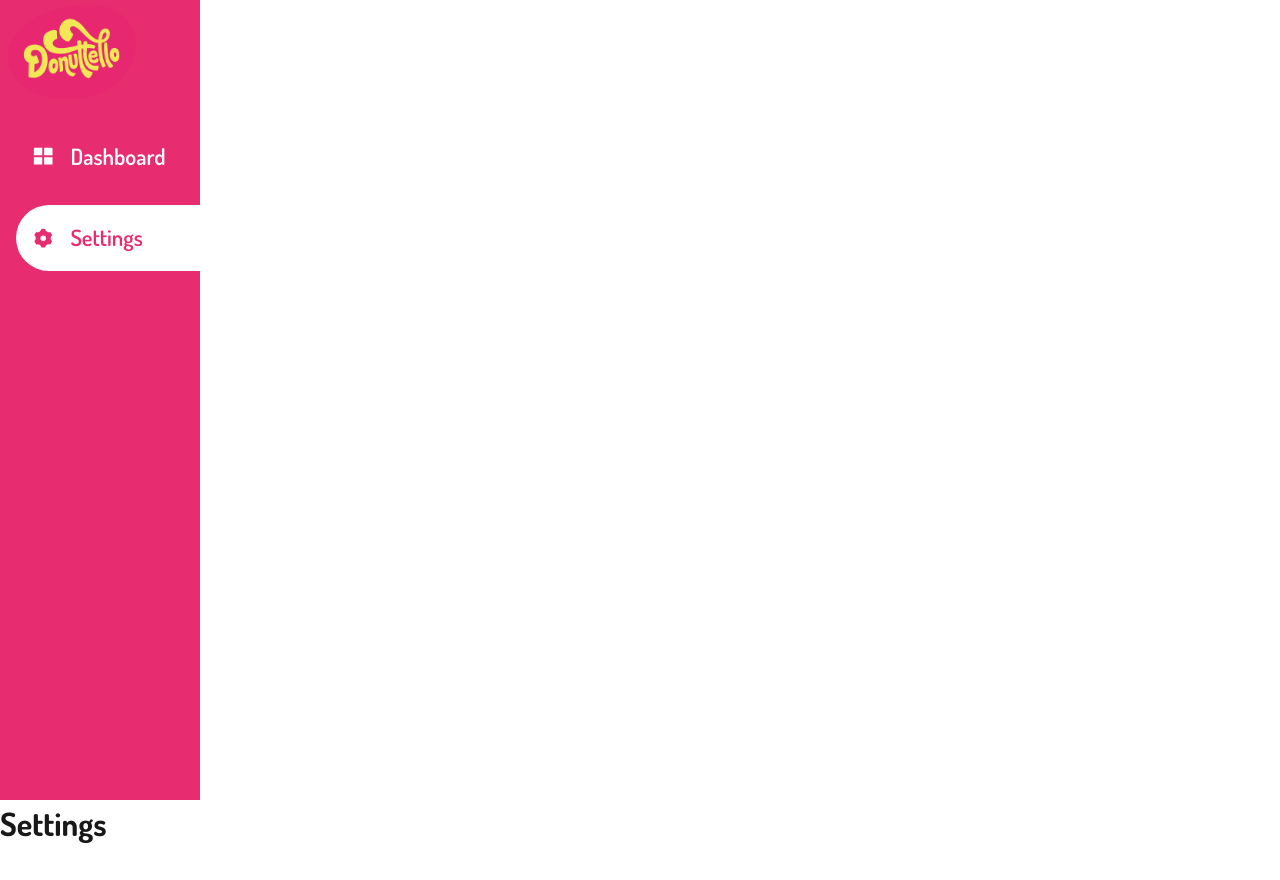
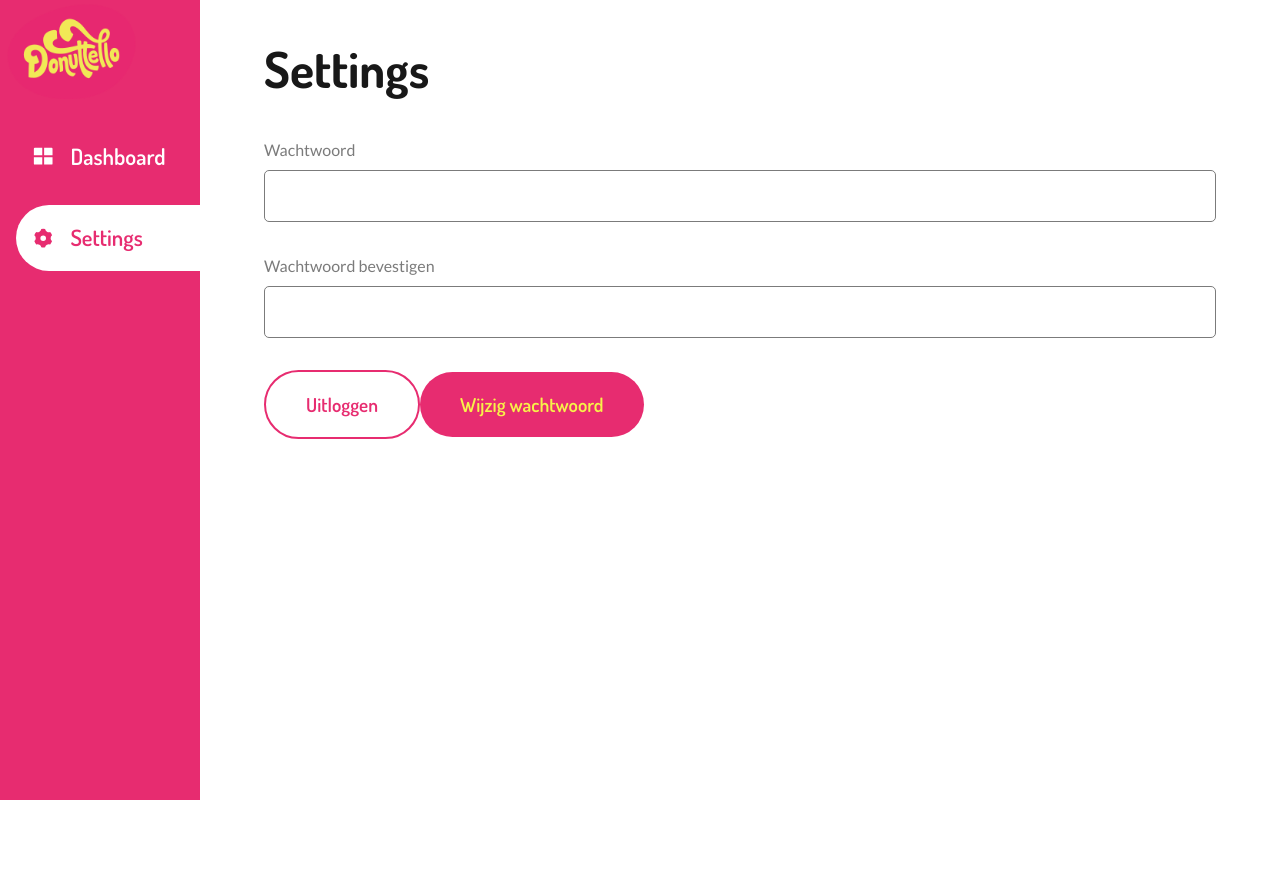
Before and after one commit to AlejandroDeWolf/donut-configurator-admin, a React (Vite) app: page /settings in a window 1280 px wide. After the commit the page ends 800 px from the top, so only its background shows below. Built offline with nearby package versions, Linux system fonts and the light colour scheme; sample sign-in values are in the browser's storage.

Commit message:
feat: add loginform component to settings page

```diff
--- a/src/pages/Settings.jsx
+++ b/src/pages/Settings.jsx
@@ -1,14 +1,48 @@
-import React from "react";
+import React, { useState } from "react";
 import { Sidebar } from "../components";
+import { SettingsForm } from "../components";
 
 const Settings = () => {
+  const token = localStorage.getItem("token");
+  if (!token) {
+    window.location.href = "/";
+  } else {
+    console.log("logged in");
+  }
+
+  const [oldPassword, setOldPassword] = useState("");
+  const [newPassword, setNewPassword] = useState("");
+
+  const handleSubmit = (e) => {
+    e.preventDefault();
+    const { oldPassword, newPassword } = this.state;
+
+    fetch("http://localhost:5000/api/users/update-password", {
+      method: "PUT",
+      headers: {
+        "Content-Type": "application/json",
+      },
+      body: JSON.stringify({ oldPassword, newPassword }),
+    })
+      .then((res) => res.json())
+      .then((data) => {
+        console.log(data);
+      })
+      .catch((err) => console.log(err));
+  };
+
   return (
     <>
-      <Sidebar />
-      <div className="settings">
-        <div className="settings__content">
-          <div className="settings__content__title">
-            <h2>Settings</h2>
+      <div className="wrapper">
+        <Sidebar />
+        <div className="wrapper__content section__padding">
+          <div className="settings">
+            <div className="settings__title">
+              <h1>Settings</h1>
+            </div>
+            <div className="settings__form">
+              <SettingsForm />
+            </div>
           </div>
         </div>
       </div>
```
